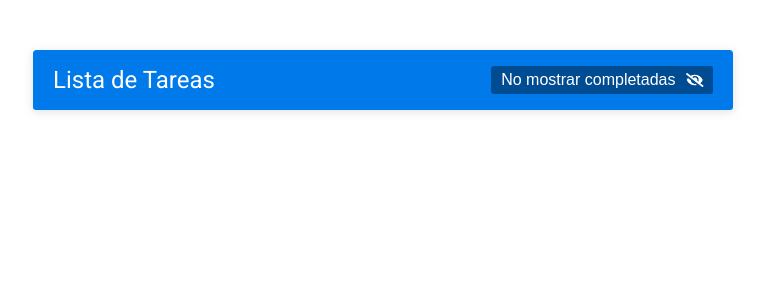
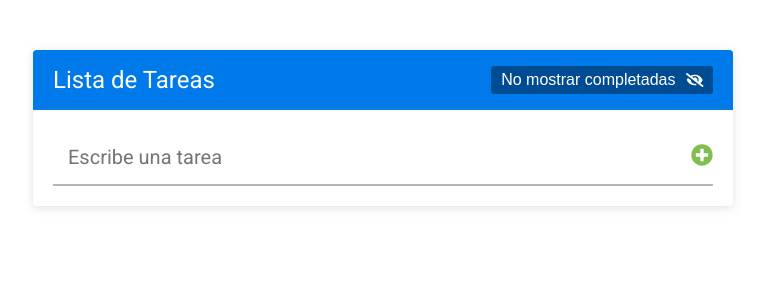
Before and after one commit to Sisifo-G/app-lista.tareas, a React (Create React App) app: page / in a window 1280 px wide. Shown: the top 300 px of the page, without its empty margins (257-1022 px from the left). Built offline with nearby package versions, Linux system fonts and the light colour scheme.

Commit message:
Formulario terminado

```diff
--- a/src/App.js
+++ b/src/App.js
@@ -1,11 +1,12 @@
 
 import './App.css';
 import Header from './components/Header';
-
+import FormularioTareas from './components/FormularioTareas'
 const App = () => {
   return (
     <div className="contenedor">
      <Header />
+     <FormularioTareas />
     </div>
   );
 }
--- /dev/null
+++ b/src/components/FormularioTareas.js
@@ -0,0 +1,24 @@
+import React from 'react';
+import { FontAwesomeIcon } from '@fortawesome/react-fontawesome';
+import { faPlusCircle } from '@fortawesome/free-solid-svg-icons';
+
+const FormularioTareas = () => {
+    return (
+        <form action="" className="formulario-tareas">
+            <input
+                placeholder="Escribe una tarea"
+                type="text"
+                className="formulario-tareas__input"
+
+                />
+            <button
+                type="submit"
+                className="formulario-tareas__btn"
+                >
+                    <FontAwesomeIcon icon={faPlusCircle} className="formulario-tareas__icono-btn"/>
+                </button>
+        </form>
+     );
+}
+
+export default FormularioTareas;
```
Also changed, not shown: 1 other file (tests, documents, lock files or other folders).
